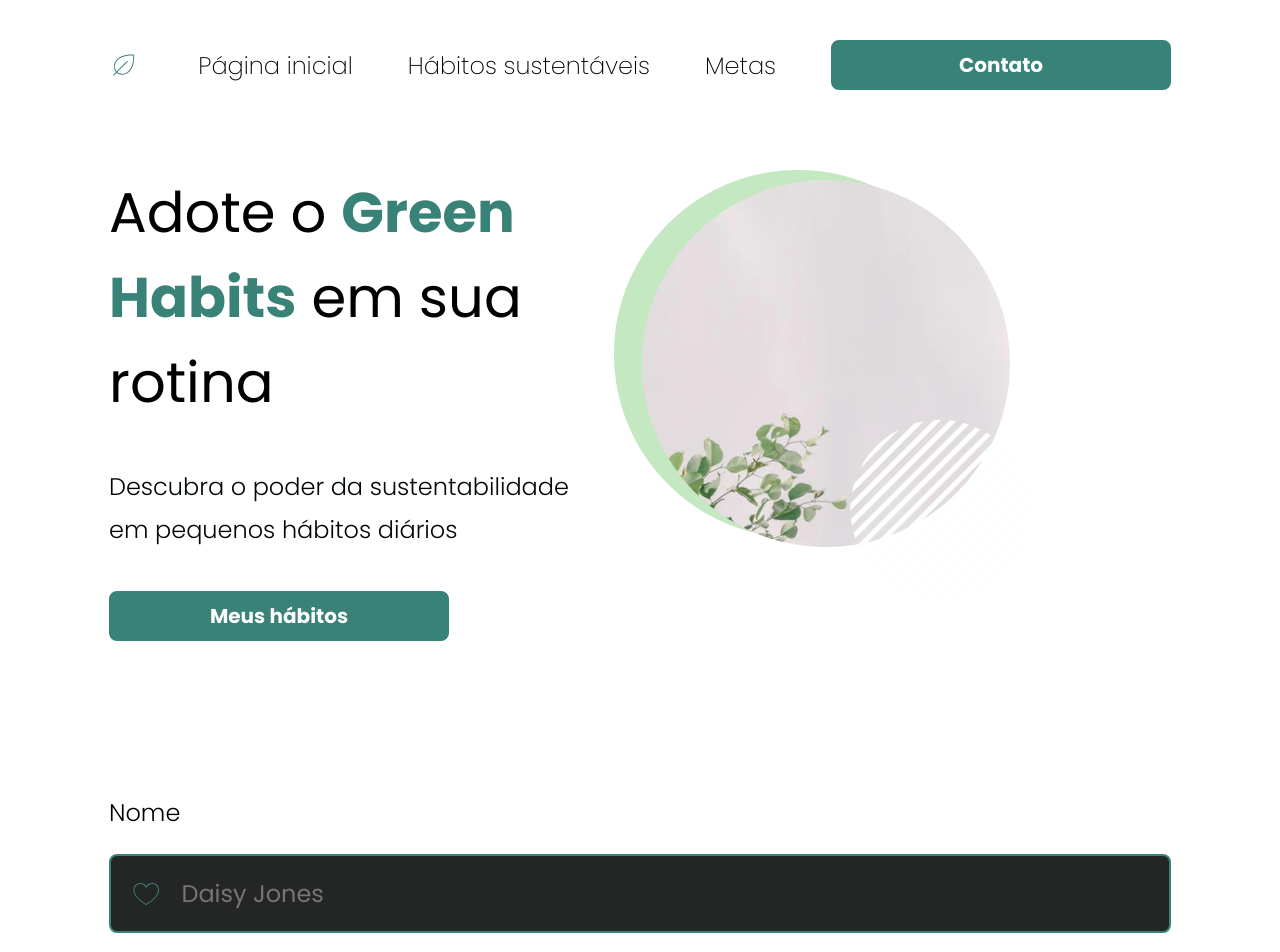
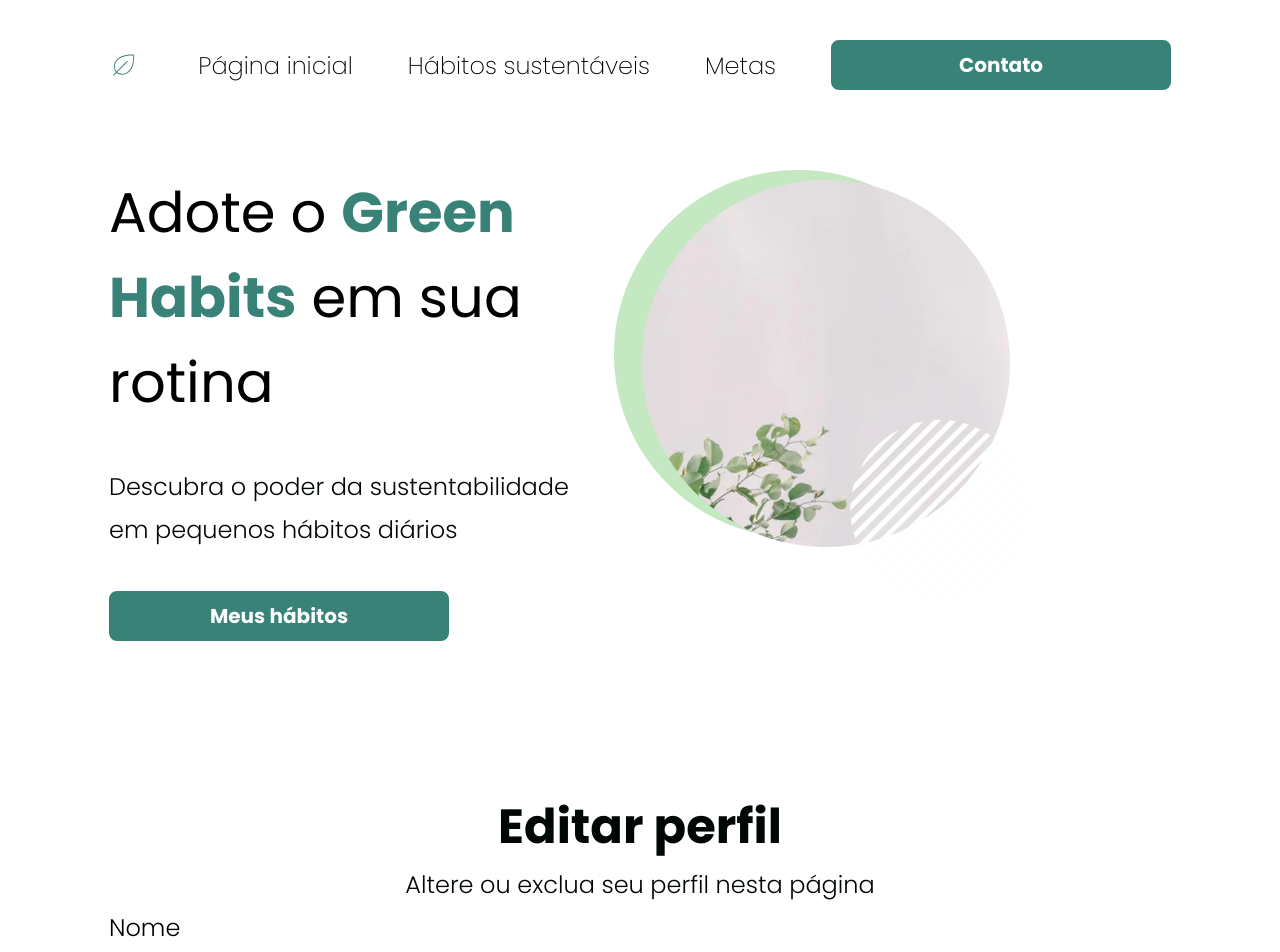
Before and after one commit to ICEI-PUC-Minas-PMV-ADS/pmv-ads-2023-2-e4-proj-infra-t6-green-habits, a Next.js app in the folder src/web/: page /profile in a window 1280 px wide. Shown: the top 952 px of the page. Built offline with nearby package versions, Linux system fonts and the light colour scheme.

Commit message:
feat: adição do heading da página profile

```diff
--- a/src/web/components/organisms/FormProfile/index.tsx
+++ b/src/web/components/organisms/FormProfile/index.tsx
@@ -1,12 +1,26 @@
 'use client'
 
 import { Button } from '@/components/atoms/Button'
+import { Heading } from '@/components/atoms/Heading'
+import { Text } from '@/components/atoms/Text'
 import { Input } from '@/components/molecules/Input'
 import formProfile from '@/data/formProfile.json'
 import styles from './styles.module.scss'
 
 export const FormProfile = () => {
   return (
+    <section className={styles.formProfile}>
+      <Heading
+        align='center'
+        children='Editar perfil'
+        color='black'
+        level='2'
+      />
+      <Text
+        align='center'
+        children='Altere ou exclua seu perfil nesta página'
+        color='black'
+      />
       <form className={styles.formProfile}>
         {formProfile.map((item, index) => (
           <Input
@@ -38,5 +52,6 @@ export const FormProfile = () => {
           />
         </div>
       </form>
+    </section>
   )
 }
```
Lines whose indentation alone changed are shown as unchanged.
